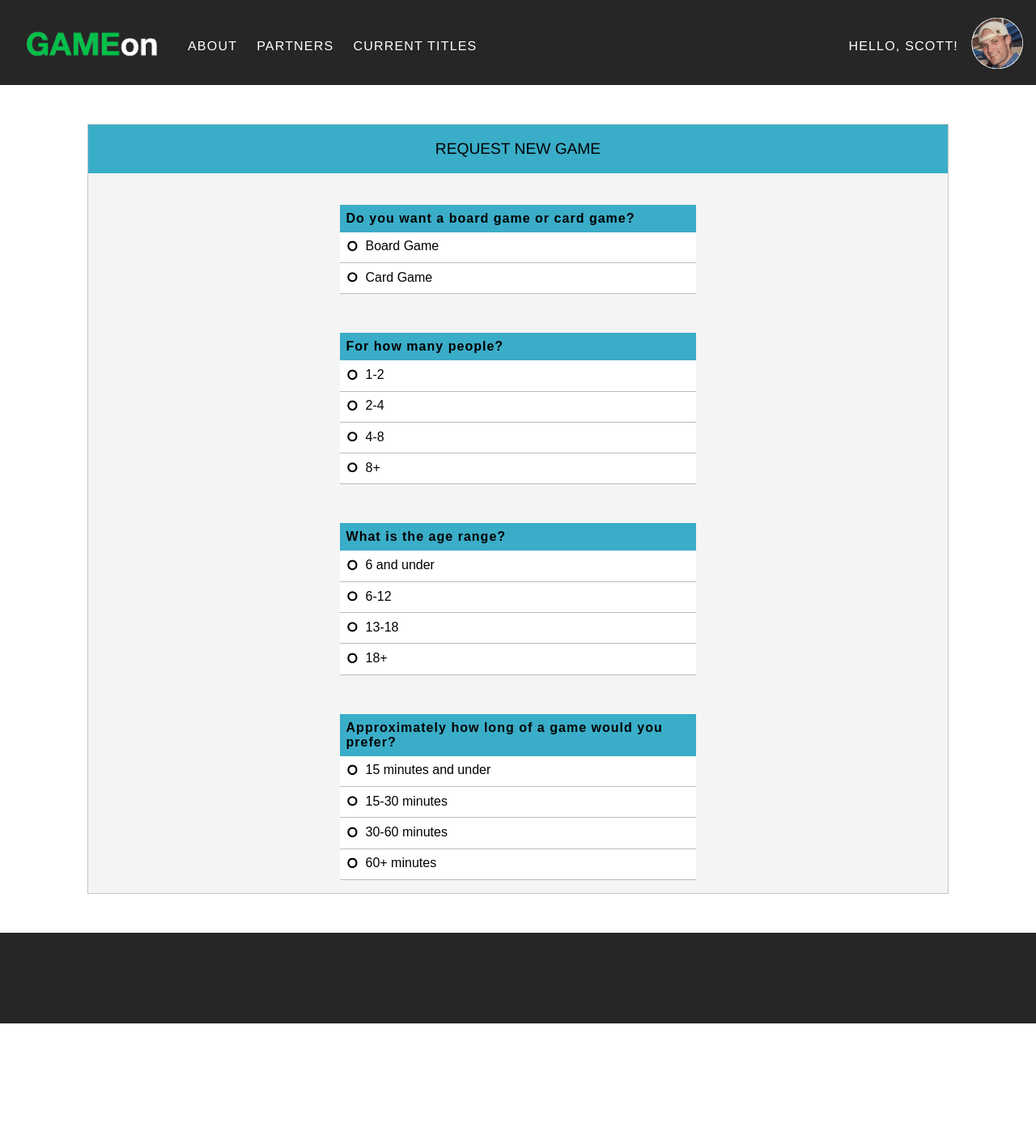
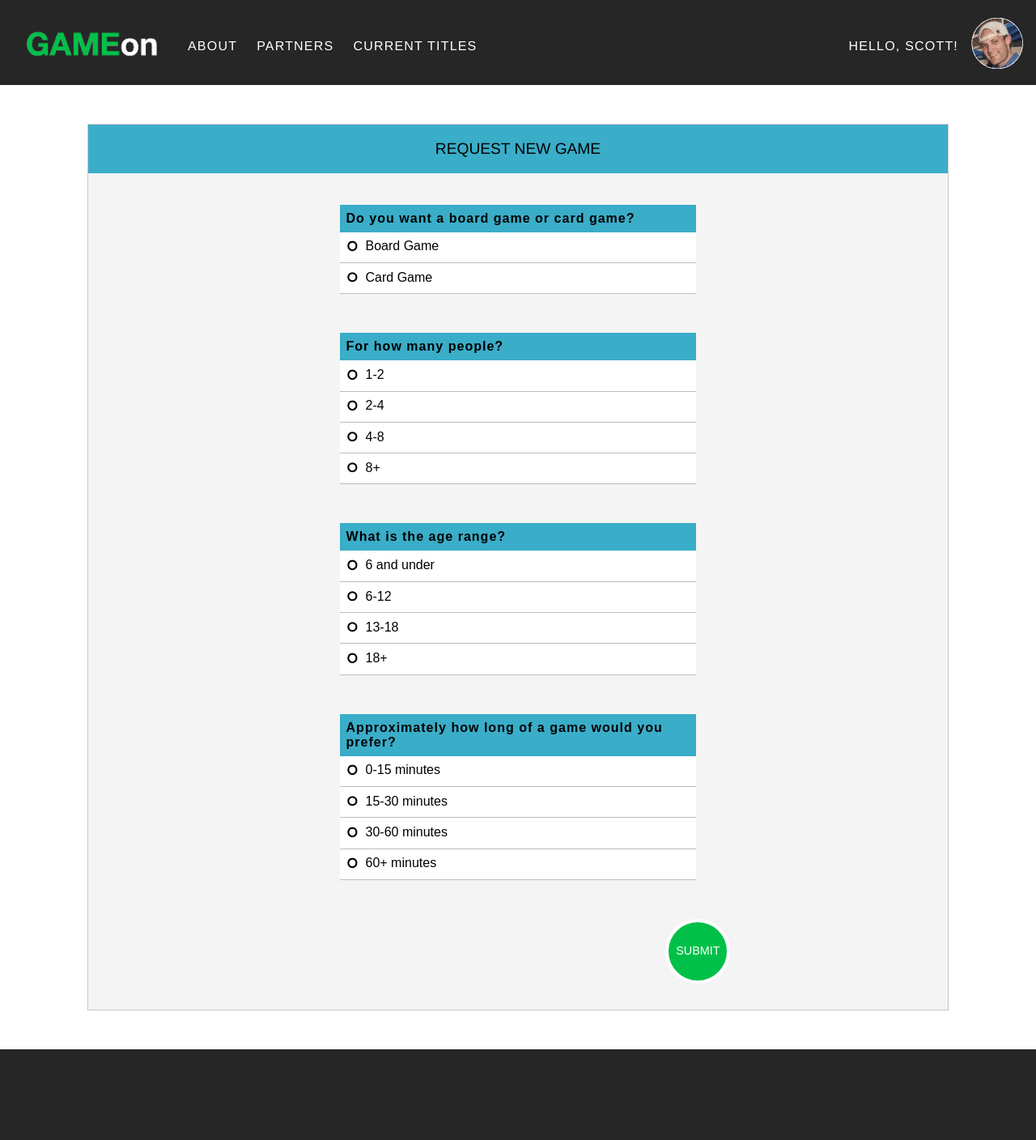
Before and after one commit to scottanderson5/GAME-ON, a Jekyll site: the page built from request.html, in a window 1280 px wide. Shown: the whole page at 81% size. Built offline with Jekyll 4.4.1, drawn with Linux system fonts in a browser that asks for light colours; before the commit the page ends 1264 px from its top, so only the background shows below that.

Commit message:
Button Added to Request Form

```diff
--- a/css/main.scss
+++ b/css/main.scss
@@ -896,8 +896,46 @@
 	margin: 0.05em 0em 0em 0em;
 }
 
+.request-button-wrap-holder{
+	overflow: hidden;
+	width: 75%;
+	margin: 2em 0 2em 0;
+}
 
+.request-button-wrap{
+	float: right;
+}
 
+.request-button{
+	background-color: $ButtonAColor;
+	border: 4px solid $ButtonARadiusColor;
+	margin: 0em 0.2em 0em 0.1em;
+	height: 4.5em;
+	width: 4.5em;
+	border-radius: 50%;
+	text-align: center;
+
+	a{
+		color: $ButtonAFontColor;
+		text-decoration: none;
+	}
+
+	li{
+		list-style-type: none;
+		margin: 1.9em 0em 0em 0em;
+		font-size: 0.9em;
+	}
+
+}
+
+.request-button:hover{
+	background-color: $ButtonBColor;
+	border: 4px solid $ButtonBRadiusColor;
+
+	a{
+		color: $ButtonBFontColor;
+	}
+}
 
 
 /************************* FOOTER *********************************/
--- a/request.html
+++ b/request.html
@@ -149,7 +149,7 @@ title: Request Page
 						</div>
 
 						<div class="answer">
-							15 minutes and under
+							0-15 minutes
 						</div>
 
 					</div>
@@ -184,6 +184,18 @@ title: Request Page
 						</div>
 					</div>
 
+				</div> <!-- end of questions -->
+
+				<div class="request-button-wrap-holder">
+					<div class="request-button-wrap">
+						<a href="#">
+							<div class="request-button">
+								<a href="#">
+									<li>SUBMIT</li>
+								</a>
+							</div>
+						</a>
+					</div>
 				</div>
 
 
```
